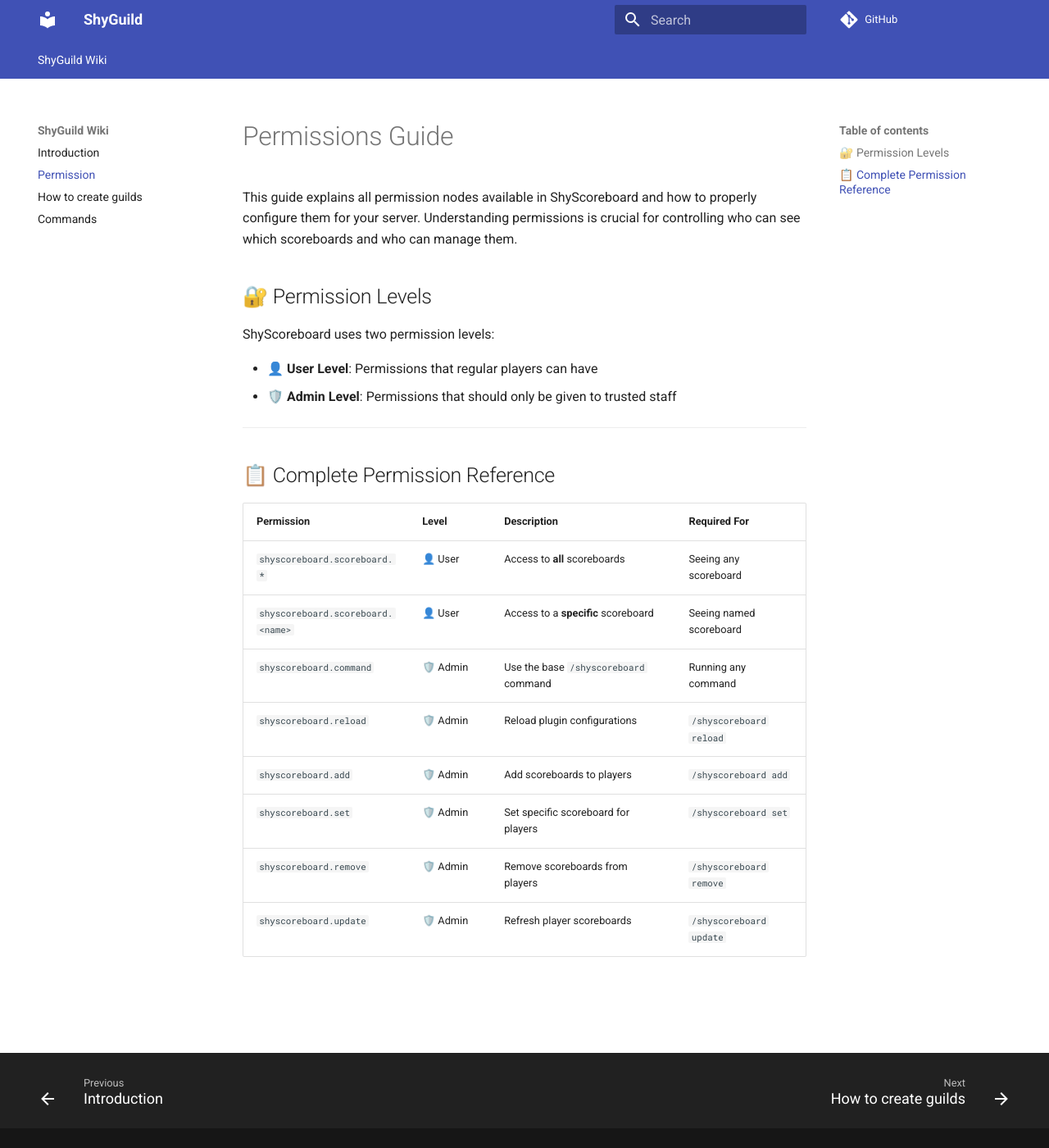
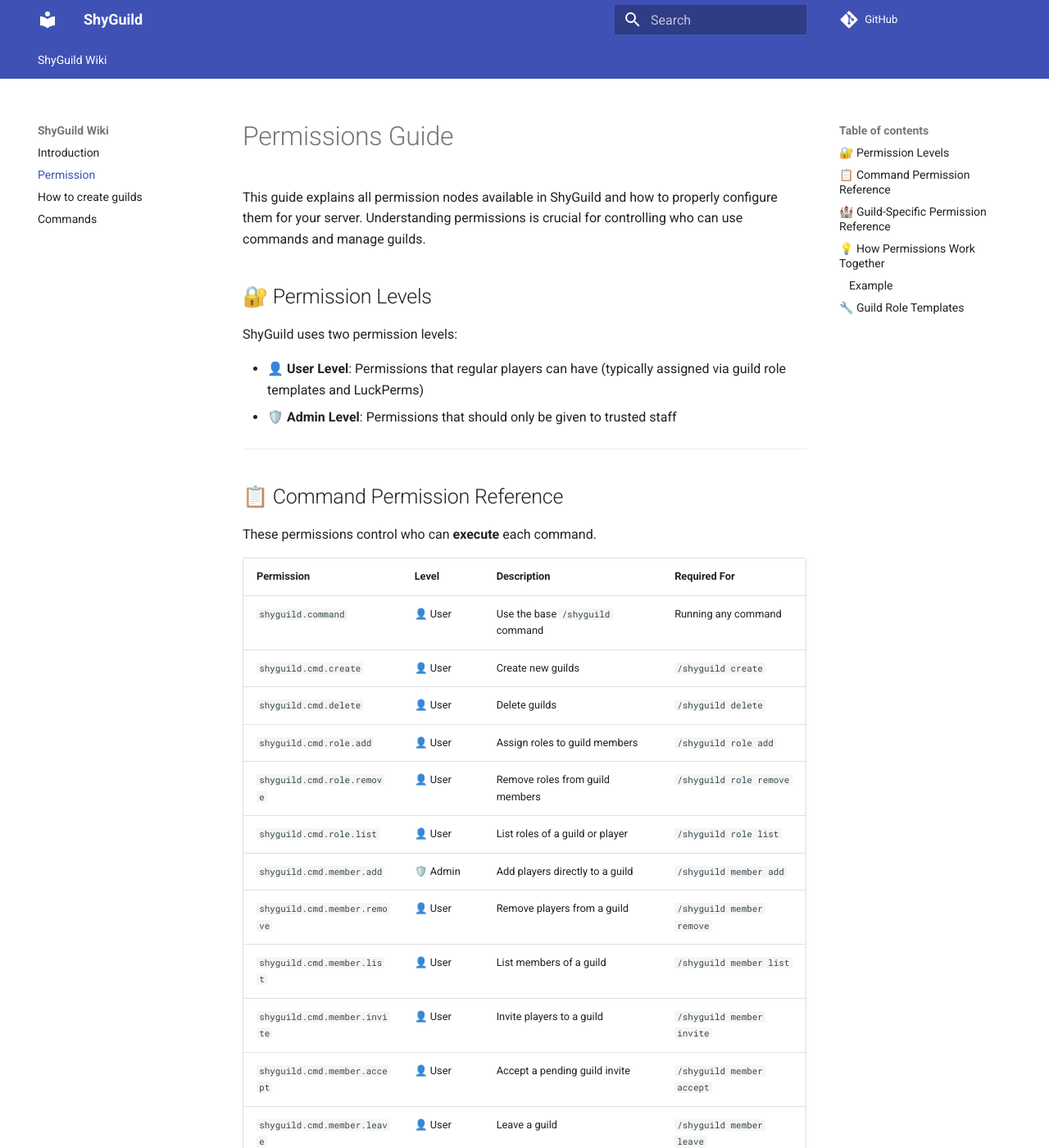
Before and after one commit to Shynixn/ShyGuild, an MkDocs documentation site: the page built from docs/wiki/docs/permission.md, in a window 1280 px wide and 1400 px high. Shown: the whole window at 82% size. Built offline with MkDocs 1.6.1 and Material for MkDocs 9.7.7, drawn with Linux system fonts in a browser that asks for light colours; comment, search, counter and statistics services are not loaded; some of the changed text lies outside the part shown.

Commit message:
Updated reference docs.

````diff
--- a/docs/wiki/docs/permission.md
+++ b/docs/wiki/docs/permission.md
@@ -1,25 +1,107 @@
 # Permissions Guide
 
-This guide explains all permission nodes available in ShyScoreboard and how to properly configure them for your server. Understanding permissions is crucial for controlling who can see which scoreboards and who can manage them.
+This guide explains all permission nodes available in ShyGuild and how to properly configure them for your server. Understanding permissions is crucial for controlling who can use commands and manage guilds.
 
 ## 🔐 Permission Levels
 
-ShyScoreboard uses two permission levels:
+ShyGuild uses two permission levels:
 
-* **👤 User Level**: Permissions that regular players can have
+* **👤 User Level**: Permissions that regular players can have (typically assigned via guild role templates and LuckPerms)
 * **🛡️ Admin Level**: Permissions that should only be given to trusted staff
 
 ---
 
-## 📋 Complete Permission Reference
+## 📋 Command Permission Reference
+
+These permissions control who can **execute** each command.
 
 | Permission | Level | Description | Required For |
 |------------|-------|-------------|--------------|
-| `shyscoreboard.scoreboard.*` | 👤 User | Access to **all** scoreboards | Seeing any scoreboard |
-| `shyscoreboard.scoreboard.<name>` | 👤 User | Access to a **specific** scoreboard | Seeing named scoreboard |
-| `shyscoreboard.command` | 🛡️ Admin | Use the base `/shyscoreboard` command | Running any command |
-| `shyscoreboard.reload` | 🛡️ Admin | Reload plugin configurations | `/shyscoreboard reload` |
-| `shyscoreboard.add` | 🛡️ Admin | Add scoreboards to players | `/shyscoreboard add` |
-| `shyscoreboard.set` | 🛡️ Admin | Set specific scoreboard for players | `/shyscoreboard set` |
-| `shyscoreboard.remove` | 🛡️ Admin | Remove scoreboards from players | `/shyscoreboard remove` |
-| `shyscoreboard.update` | 🛡️ Admin | Refresh player scoreboards | `/shyscoreboard update` |
+| `shyguild.command` | 👤 User | Use the base `/shyguild` command | Running any command |
+| `shyguild.cmd.create` | 👤 User | Create new guilds | `/shyguild create` |
+| `shyguild.cmd.delete` | 👤 User | Delete guilds | `/shyguild delete` |
+| `shyguild.cmd.role.add` | 👤 User | Assign roles to guild members | `/shyguild role add` |
+| `shyguild.cmd.role.remove` | 👤 User | Remove roles from guild members | `/shyguild role remove` |
+| `shyguild.cmd.role.list` | 👤 User | List roles of a guild or player | `/shyguild role list` |
+| `shyguild.cmd.member.add` | 🛡️ Admin | Add players directly to a guild | `/shyguild member add` |
+| `shyguild.cmd.member.remove` | 👤 User | Remove players from a guild | `/shyguild member remove` |
+| `shyguild.cmd.member.list` | 👤 User | List members of a guild | `/shyguild member list` |
+| `shyguild.cmd.member.invite` | 👤 User | Invite players to a guild | `/shyguild member invite` |
+| `shyguild.cmd.member.accept` | 👤 User | Accept a pending guild invite | `/shyguild member accept` |
+| `shyguild.cmd.member.leave` | 👤 User | Leave a guild | `/shyguild member leave` |
+| `shyguild.cmd.template.list` | 🛡️ Admin | List all loaded guild templates | `/shyguild template list` |
+| `shyguild.cmd.reload` | 🛡️ Admin | Reload all configurations | `/shyguild reload` |
+
+---
+
+## 🏰 Guild-Specific Permission Reference
+
+These permissions control **per-guild** actions. They are typically assigned automatically through guild role templates and LuckPerms. The `<guild>` placeholder is replaced with the guild's name.
+
+| Permission | Level | Description | Required For |
+|------------|-------|-------------|--------------|
+| `shyguild.template.<template>` | 👤 User | Use a specific guild template | Creating a guild with that template |
+| `shyguild.guild.<guild>.delete` | 👤 User | Delete a specific guild | `/shyguild delete <guild>` |
+| `shyguild.guild.<guild>.role.add.<role>` | 👤 User | Assign a specific role in a guild | `/shyguild role add <guild> <role>` |
+| `shyguild.guild.<guild>.role.remove.<role>` | 👤 User | Remove a specific role in a guild | `/shyguild role remove <guild> <role>` |
+| `shyguild.guild.<guild>.role.list` | 👤 User | List roles in a specific guild | `/shyguild role list <guild>` |
+| `shyguild.guild.<guild>.member.add` | 🛡️ Admin | Add members to a specific guild | `/shyguild member add <guild>` |
+| `shyguild.guild.<guild>.member.remove` | 👤 User | Remove members from a specific guild | `/shyguild member remove <guild>` |
+| `shyguild.guild.<guild>.member.list` | 👤 User | List members of a specific guild | `/shyguild member list <guild>` |
+| `shyguild.guild.<guild>.member.invite` | 👤 User | Invite players to a specific guild | `/shyguild member invite <guild>` |
+| `shyguild.guild.<guild>.member.leave` | 👤 User | Leave a specific guild | `/shyguild member leave <guild>` |
+
+---
+
+## 💡 How Permissions Work Together
+
+Each command requires **two** permission checks:
+
+1. **Command permission** (e.g., `shyguild.cmd.delete`) — allows the player to use the command at all
+2. **Guild-specific permission** (e.g., `shyguild.guild.my-guild.delete`) — allows the action on that particular guild
+
+Both must be granted for the action to succeed.
+
+### Example
+
+For a player to delete a guild called `warriors`:
+```
+shyguild.command              # Base command access
+shyguild.cmd.delete           # Permission to use /shyguild delete
+shyguild.guild.warriors.delete # Permission to delete this specific guild
+```
+
+---
+
+## 🔧 Guild Role Templates
+
+Guild-specific permissions are typically **not assigned manually**. Instead, they are defined in guild templates and automatically managed by ShyGuild via LuckPerms.
+
+For example, the default `sample_guild` template assigns these permissions to the `owner` role:
+
+```yaml
+roles:
+  - name: "owner"
+    allowPermissions:
+      - "shyguild.guild.%shyguild_guild_name%.delete"
+      - "shyguild.guild.%shyguild_guild_name%.role.add.owner"
+      - "shyguild.guild.%shyguild_guild_name%.role.remove.owner"
+      - "shyguild.guild.%shyguild_guild_name%.role.add.member"
+      - "shyguild.guild.%shyguild_guild_name%.role.remove.member"
+      - "shyguild.guild.%shyguild_guild_name%.role.list"
+      - "shyguild.guild.%shyguild_guild_name%.member.remove"
+      - "shyguild.guild.%shyguild_guild_name%.member.list"
+      - "shyguild.guild.%shyguild_guild_name%.invite"
+      - "shyguild.guild.%shyguild_guild_name%.leave"
+    denyPermissions: []
+  - name: "member"
+    allowPermissions:
+      - "shyguild.guild.%shyguild_guild_name%.role.list"
+      - "shyguild.guild.%shyguild_guild_name%.member.list"
+      - "shyguild.guild.%shyguild_guild_name%.leave"
+    denyPermissions: []
+```
+
+The `%shyguild_guild_name%` placeholder is automatically replaced with the actual guild name when permissions are applied.
+
+> **Note:** LuckPerms must be installed for automatic role permission management. Without it, guild-specific permissions need to be assigned manually.
````
Also changed, not shown: docs/wiki/docs/README.md (+19 -17 lines).
